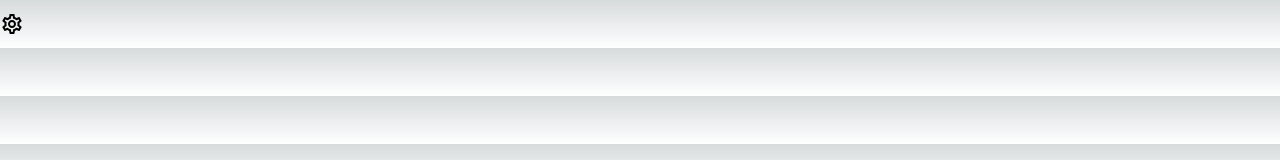
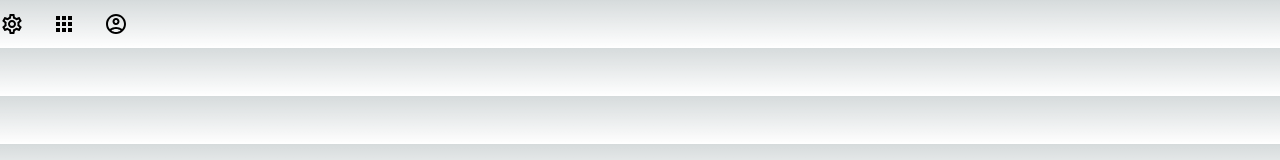
Before and after one commit to taodemy/translatao, a Next.js app: page /components/navbar/RightSection in a window 1280 px wide. Shown: the top 160 px of the page. Built offline with nearby package versions, Linux system fonts and the light colour scheme.

Commit message:
accidentally deleted icon, now add them back

```diff
--- a/src/pages/components/navbar/RightSection.tsx
+++ b/src/pages/components/navbar/RightSection.tsx
@@ -7,6 +7,8 @@ const RightSection = () => {
       <div className="w-52 h-12 gap-6">
           <div className="w-32 h-12 gap-6 flex justify-between items-center">
             <SettingsOutlinedIcon />
+            <AppsRoundedIcon />
+            <AccountCircleOutlinedIcon />
           </div>
       </div>
     );
```
